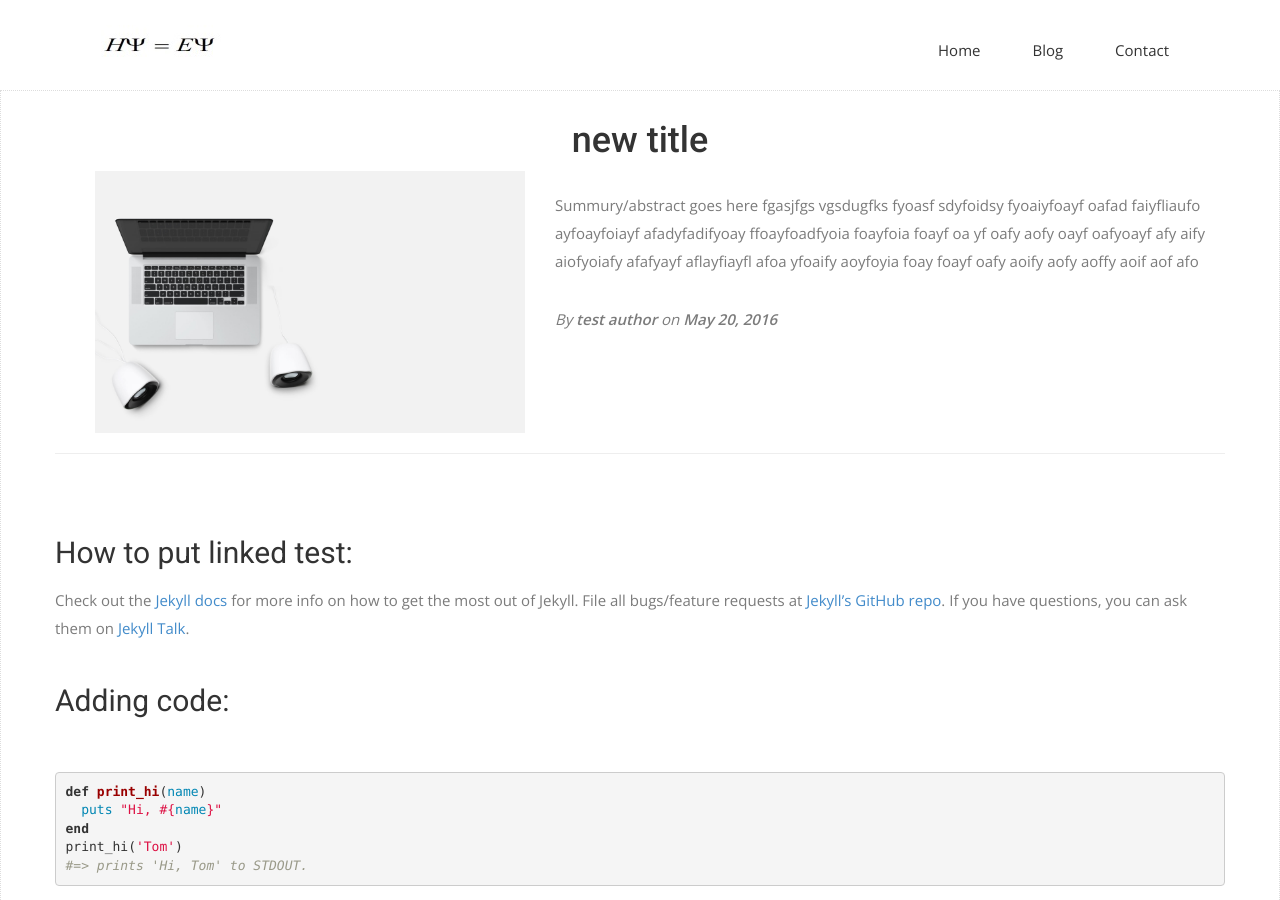
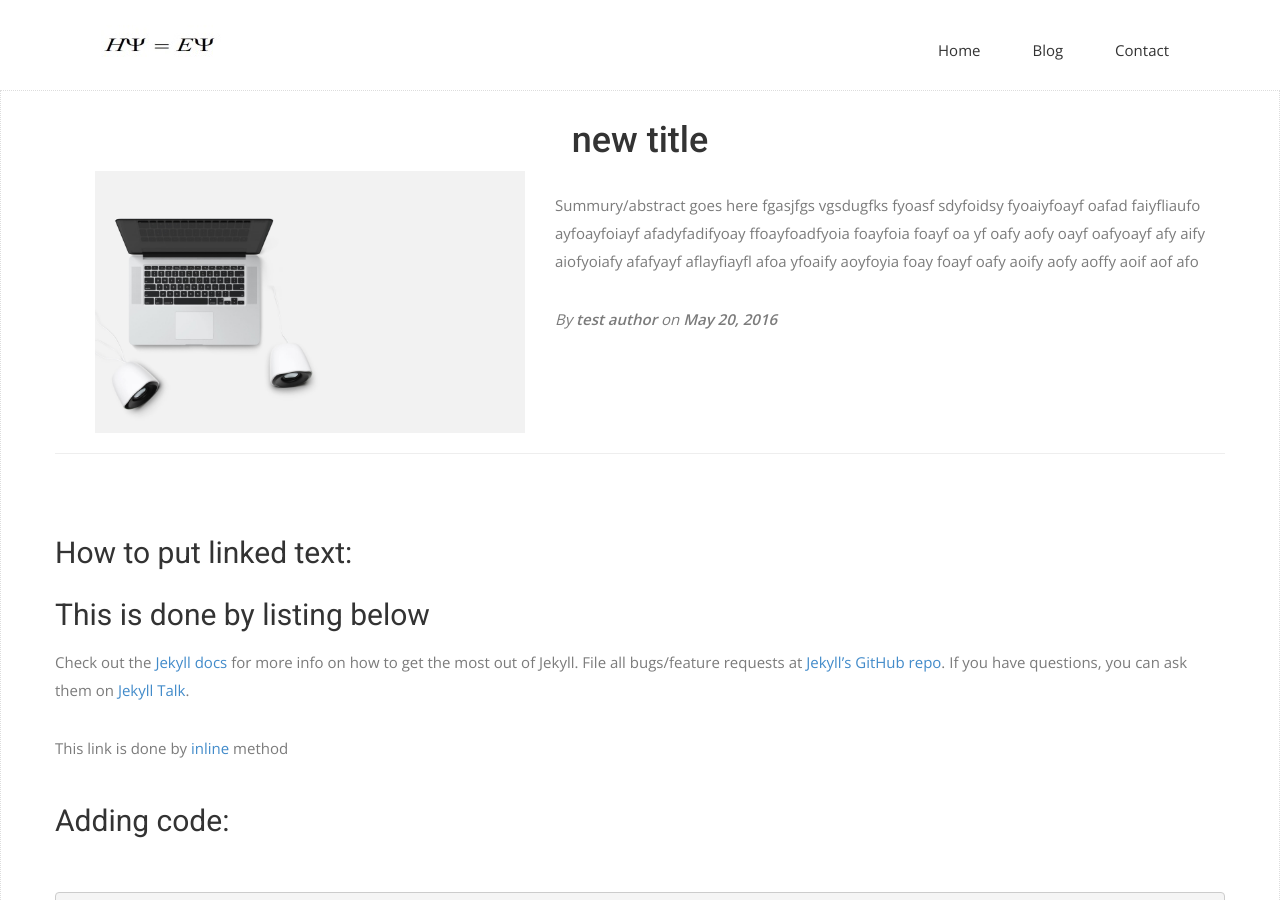
Before and after one commit to APSDft/apsdft.github.io, a Jekyll site: the page built from _posts/2016-05-20-my-example-post.md, in a window 1280 px wide and 900 px high. Built offline with Jekyll 4.4.1, drawn with Linux system fonts in a browser that asks for light colours; nearby versions of some CDN libraries; some web fonts are replaced; comment, search, counter and statistics services are not loaded.

Commit message:
slight modification is done in first post content

```diff
--- a/_posts/2016-05-20-my-example-post.md
+++ b/_posts/2016-05-20-my-example-post.md
@@ -7,11 +7,17 @@ abstract: Summury/abstract goes here fgasjfgs vgsdugfks fyoasf sdyfoidsy fyoaiyf
 math: true
 ---
 
-## How to put linked test:
+## How to put linked text:
+
+## This is done by listing below
 
 Check out the [Jekyll docs][jekyll-docs] for more info on how to get the most out of Jekyll. File all bugs/feature requests at [Jekyll’s GitHub repo][jekyll-gh]. If you have questions, you can ask them on [Jekyll Talk][jekyll-talk].
 
+This link is done by [inline](https://www.google.com) method
+
 {% comment %}
+Just to include comment
+---
 Might you have an include in your theme? Why not try it here!
 {% include my-themes-great-include.html %}
 {% endcomment %}
```
